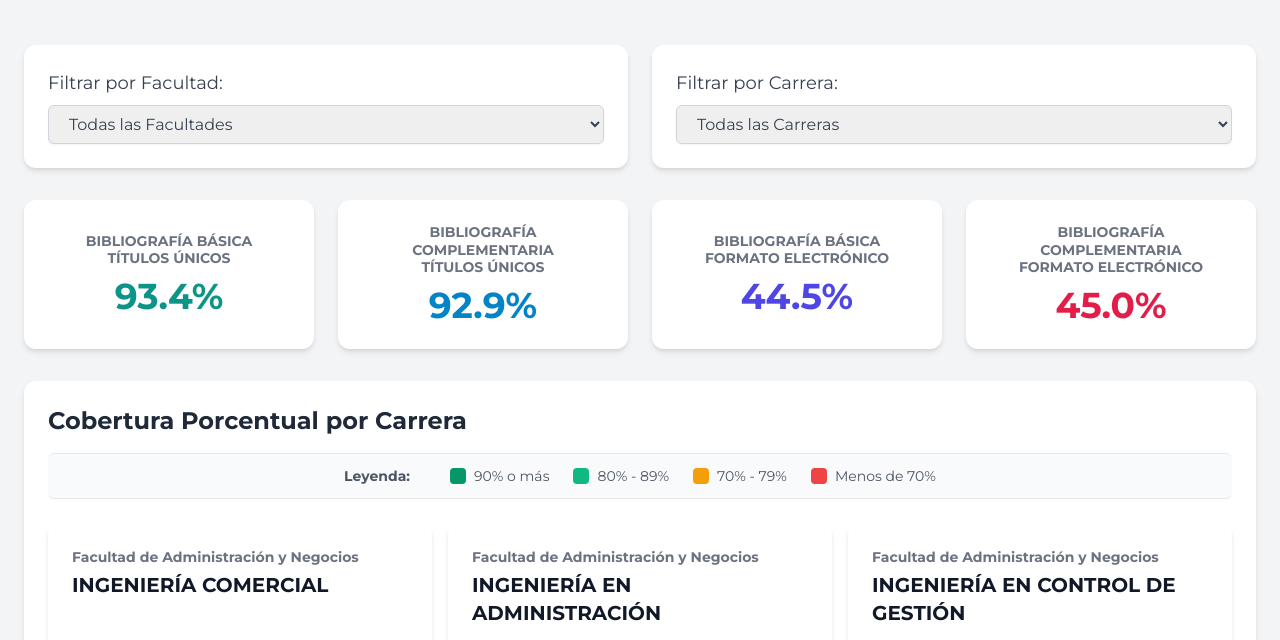
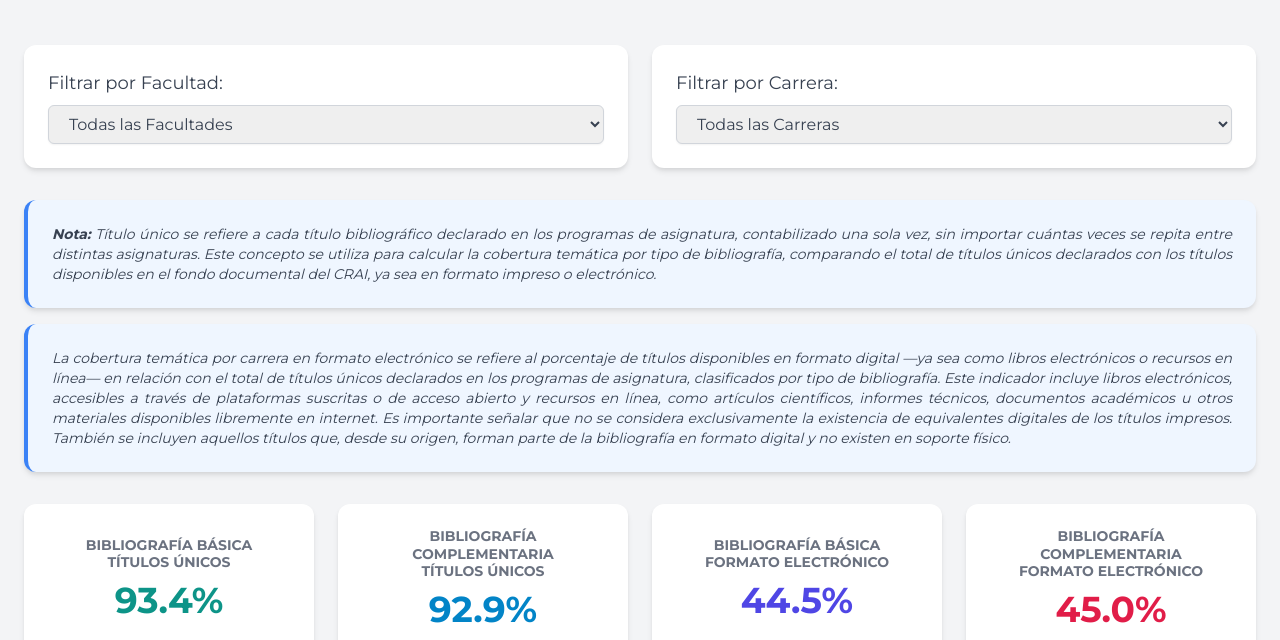
Before and after one commit to pazrioseco/DashboardCRAI, a plain HTML site: page index.html in a window 1280 px wide. Shown: the part 139-779 px from the top of the page. Drawn offline with nearby package versions, Linux system fonts and the light colour scheme.

Commit message:
Update index.html

```diff
--- a/index.html
+++ b/index.html
@@ -143,6 +143,17 @@
                     <option value="all">Todas las Carreras</option>
                 </select>
             </div>
+        </div>
+
+        <!-- NOTA ACLARATORIA -->
+        <div class="card mb-4 bg-blue-50 border-l-4 border-blue-500">
+            <p class="text-sm italic text-gray-700 text-justify"><strong class="font-semibold">Nota:</strong> Título único se refiere a cada título bibliográfico declarado en los programas de asignatura, contabilizado una sola vez, sin importar cuántas veces se repita entre distintas asignaturas. Este concepto se utiliza para calcular la cobertura temática por tipo de bibliografía, comparando el total de títulos únicos declarados con los títulos disponibles en el fondo documental del CRAI, ya sea en formato impreso o electrónico.</p>
+        </div>
+
+        <div class="card mb-8 bg-blue-50 border-l-4 border-blue-500">
+            <p class="text-sm italic text-gray-700 text-justify">
+                La cobertura temática por carrera en formato electrónico se refiere al porcentaje de títulos disponibles en formato digital —ya sea como libros electrónicos o recursos en línea— en relación con el total de títulos únicos declarados en los programas de asignatura, clasificados por tipo de bibliografía. Este indicador incluye libros electrónicos, accesibles a través de plataformas suscritas o de acceso abierto y recursos en línea, como artículos científicos, informes técnicos, documentos académicos u otros materiales disponibles libremente en internet. Es importante señalar que no se considera exclusivamente la existencia de equivalentes digitales de los títulos impresos. También se incluyen aquellos títulos que, desde su origen, forman parte de la bibliografía en formato digital y no existen en soporte físico.
+            </p>
         </div>
 
         <div class="grid grid-cols-1 sm:grid-cols-2 lg:grid-cols-4 gap-6 mb-8">
```
